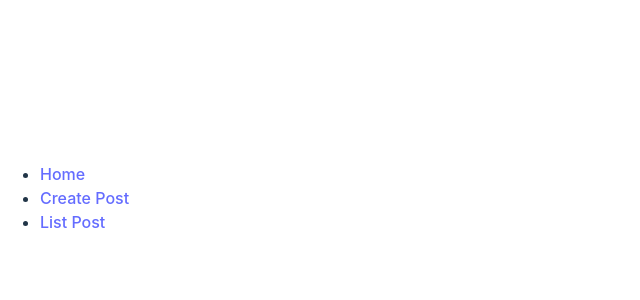
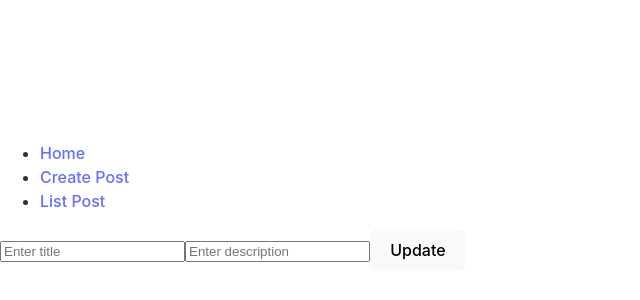
Before and after one commit to MartyPR/Mern-Blog-Project, a React (Vite) app in the folder frontend/: page /posts/1 in a window 1280 px wide. Shown: the part 202-502 px from the top of the page, without its empty margins (0-640 px from the left). Built offline with nearby package versions, Linux system fonts and the light colour scheme; no server answers.

Commit message:
create update page to post

```diff
--- a/frontend/src/APIServices/posts/postsAPI.js
+++ b/frontend/src/APIServices/posts/postsAPI.js
@@ -21,6 +21,7 @@ export const createPost = async (data) => {
     throw error;
   }
 };
+
 export const listPost = async () => {
   try {
     const response = await axios.get("http://localhost:5000/api/v1/post/list");
@@ -35,3 +36,40 @@ export const listPost = async () => {
     throw error;
   }
 };
+
+export const postDetails = async (postId) => {
+  try {
+    const response = await axios.get(
+      `http://localhost:5000/api/v1/post/${postId}`
+    );
+    console.log("Response from backend:", response.data);
+    if (response.status !== 200) {
+      throw new Error("Failed to create payment intent");
+    }
+
+    return response.data;
+  } catch (error) {
+    console.error("Error in createStripePayment:", error);
+    throw error;
+  }
+};
+export const updatePost = async (postData) => {
+  try {
+    const response = await axios.put(
+      `http://localhost:5000/api/v1/post/${postData?.postId}`,
+      {
+        title: postData?.title,
+        description: postData?.description,
+      }
+    );
+    console.log("Response from backend:", response.data);
+    if (response.status !== 200) {
+      throw new Error("Failed to create payment intent");
+    }
+
+    return response.data;
+  } catch (error) {
+    console.error("Error in createStripePayment:", error);
+    throw error;
+  }
+};
--- a/frontend/src/App.jsx
+++ b/frontend/src/App.jsx
@@ -4,6 +4,7 @@ import FormPosts from "./components/Posts/FormPosts";
 import PostsList from "./components/Posts/PostsList";
 import { BrowserRouter, Routes, Route } from "react-router-dom";
 import PublicNavbar from "./components/Navbar/PublicNavbar";
+import UpdatePost from "./components/Posts/UpdatePost";
 
 function App() {
   const [count, setCount] = useState(0);
@@ -15,6 +16,7 @@ function App() {
         <Routes>
           <Route element={<FormPosts />} path="/create-post" />
           <Route element={<PostsList />} path="/list" />
+          <Route element={<UpdatePost />} path="/posts/:postId" />
         </Routes>
       </BrowserRouter>
 
--- a/frontend/src/components/Posts/PostsList.jsx
+++ b/frontend/src/components/Posts/PostsList.jsx
@@ -1,6 +1,7 @@
 import React from "react";
 import { useQuery } from "@tanstack/react-query";
 import { listPost } from "../../APIServices/posts/postsAPI";
+import { Link } from "react-router-dom";
 const PostsList = () => {
   const { data, isError, isLoading, isSuccess, error } = useQuery({
     queryFn: listPost,
@@ -18,6 +19,7 @@ const PostsList = () => {
           <div key={post._id}>
             <h2>{post?.title}</h2>
             <p>{post?.description}</p>
+            <Link to={`/posts/${post._id}`} >more...</Link>
           </div>
         );
       })}
--- /dev/null
+++ b/frontend/src/components/Posts/UpdatePost.jsx
@@ -0,0 +1,88 @@
+import React from "react";
+import { useFormik } from "formik";
+import * as Yup from "yup";
+import { useMutation, useQuery } from "@tanstack/react-query";
+import { postDetails, updatePost } from "../../APIServices/posts/postsAPI";
+import { useParams } from "react-router-dom";
+const UpdatePost = () => {
+  const { postId } = useParams();
+  //!use Query
+  const {
+    data,
+    isError: ErrorQuery,
+    isLoading: LoadingQuery,
+    error,
+  } = useQuery({
+    queryFn: () => postDetails(postId),
+    queryKey: ["UpdatePost"],
+  });
+
+  //Post mutation
+  const postMutation = useMutation({
+    mutationFn: updatePost,
+    mutationKey: ["update-post"],
+  });
+  const formik = useFormik({
+    initialValues: {
+      title: data?.postFound?.title || "",
+      description: data?.postFound.description || "",
+    },
+    enableReinitialize: true,
+    //Validation
+    validationSchema: Yup.object({
+      title: Yup.string().required("Title is Required"),
+      description: Yup.string().required("Description is required"),
+    }),
+    //submit
+    onSubmit: (values) => {
+      const postData = {
+        title: values.title,
+        description: values.description,
+        postId,
+      };
+      postMutation.mutate(postData);
+    },
+  });
+
+  //loading State
+  const isLoading = postMutation.isPending;
+  //isErr
+  const isError = postMutation.isError;
+  //success
+  const isSuccess = postMutation.isSuccess;
+  // error
+  const Error = postMutation.error;
+
+  return (
+    <div>
+      {isLoading && <p>Loading ...</p>}
+      {isSuccess && <p>Post created succesfully</p>}
+      {isError && <p>{`Something is wrong, error: ${Error}`}</p>}
+      <form onSubmit={formik.handleSubmit}>
+        <input
+          type="text"
+          name="title"
+          placeholder="Enter title"
+          {...formik.getFieldProps("title")}
+        />
+        {/*display err msg */}
+        {formik.touched.title && formik.errors.title && (
+          <span style={{ color: "red" }}>{formik.errors.title}</span>
+        )}
+        <input
+          type="text"
+          name="title"
+          placeholder="Enter description"
+          {...formik.getFieldProps("description")}
+        />
+        {/*display err msg */}
+        {formik.touched.description && formik.errors.description && (
+          <span>{formik.errors.description}</span>
+        )}
+        <button type="submit">Update</button>
+      </form>
+    </div>
+  );
+};
+
+export default UpdatePost;
```
